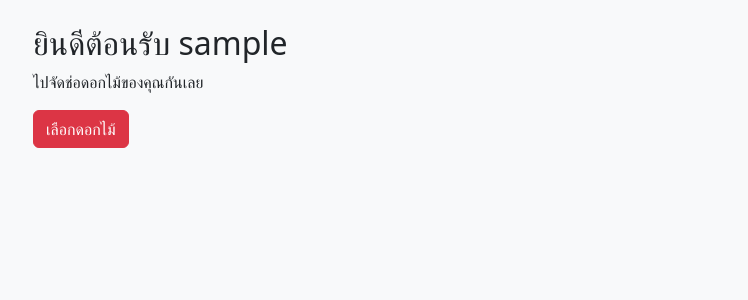
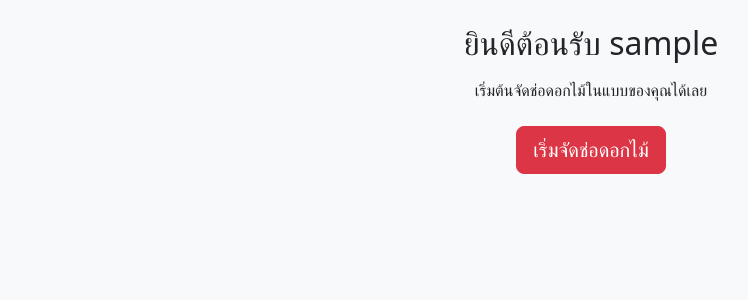
Before and after one commit to 6810110102psu-cmd/bouquet-web, a Flask app: page / in a window 1280 px wide. Shown: the part 56-356 px from the top of the page, without its empty margins (49-797 px from the left). Run offline with Flask 3, Linux system fonts and the light colour scheme; the visitor is signed in with stand-in values (Sample User, id 1).

Commit message:
ปรับปรุงหน้าแรกของเว็บไซต์ให้สอดคล้องกับระบบจัดช่อดอกไม้และการเข้าสู่ระบบ
การแก้ไขครั้งนี้เป็นการปรับปรุงหน้า index.html
ให้สอดคล้องกับระบบ session และขั้นตอนการจัดช่อดอกไม้ที่ใช้งานอยู่ในปัจจุบัน

รายละเอียดการแก้ไข:
- คงการแสดงตัวอย่างช่อดอกไม้สำหรับผู้ใช้ที่ยังไม่ได้เข้าสู่ระบบ
  โดยดึงข้อมูลชื่อ รูปภาพ และคำอธิบายจากฝั่ง backend
- ลบเนื้อหาแบบ static และโค้ดตรวจสอบ login ที่ไม่สอดคล้องกับระบบปัจจุบัน
- ปรับเงื่อนไขการตรวจสอบสถานะผู้ใช้ให้ใช้ session["user_id"]
  เพื่อให้การแสดงผลเมนูและเนื้อหาถูกต้อง
- เพิ่มปุ่มนำทางสำหรับผู้ใช้ที่เข้าสู่ระบบแล้ว
  เพื่อเข้าสู่ขั้นตอนการจัดช่อดอกไม้โดยตรง
- ปรับโครงสร้างหน้าเว็บให้ใช้งานร่วมกับ base template
  และ Bootstrap ได้อย่างเป็นระบบ

ผลลัพธ์:
หน้าแรกของเว็บไซต์สามารถรองรับผู้ใช้ทั้งแบบ guest และผู้ใช้ที่เข้าสู่ระบบ
มีการนำทางที่ชัดเจน และพร้อมใช้งานร่วมกับระบบจัดช่อดอกไม้แบบครบขั้นตอน

```diff
--- a/templates/index.html
+++ b/templates/index.html
@@ -3,21 +3,27 @@
 
 {% if not session.get("user_id") %}
 
-<h2 class="mb-3">ตัวอย่างช่อดอกไม้</h2>
+<h2 class="mb-4 text-center">ช่อดอกไม้แนะนำ</h2>
 
 <div class="row">
     {% for bouquet in bouquets %}
-    <div class="text-center mb-5">
-    </div>
-    <div class="col-md-4 mb-5">
-        <div class="gift-card">
-            <div class="gift-image">
-                <img src="{{ url_for('static', filename=bouquet.image) }}">
+    <div class="col-md-4 mb-4">
+        <div class="gift-card h-100">
+            <div class="gift-image text-center">
+                <img
+                    src="{{ url_for('static', filename=bouquet.image) }}"
+                    class="img-fluid"
+                    alt="{{ bouquet.name }}"
+                >
             </div>
 
-            <div class="gift-body">
-                <h5 class="gift-title">{{ bouquet.name }}</h5>
-                <p class="gift-desc">{{ bouquet.description }}</p>
+            <div class="gift-body p-3">
+                <h5 class="gift-title text-center">
+                    {{ bouquet.name }}
+                </h5>
+                <p class="gift-desc">
+                    {{ bouquet.description }}
+                </p>
             </div>
         </div>
     </div>
@@ -26,18 +32,20 @@
 
 <div class="text-center mt-4">
     <a href="/login" class="btn btn-dark btn-lg">
-        Login เพื่อจัดช่อดอกไม้
+        Login เพื่อเริ่มจัดช่อดอกไม้
     </a>
 </div>
 
 {% else %}
 
-<h2>ยินดีต้อนรับ {{ session.username }}</h2>
-<p>ไปจัดช่อดอกไม้ของคุณกันเลย</p>
+<div class="text-center">
+    <h2 class="mb-3">ยินดีต้อนรับ {{ session.username }}</h2>
+    <p class="mb-4">เริ่มต้นจัดช่อดอกไม้ในแบบของคุณได้เลย</p>
 
-<a href="/flowers" class="btn btn-danger">
-    เลือกดอกไม้
-</a>
+    <a href="/create-bouquet" class="btn btn-danger btn-lg">
+        เริ่มจัดช่อดอกไม้
+    </a>
+</div>
 
 {% endif %}
 
```
